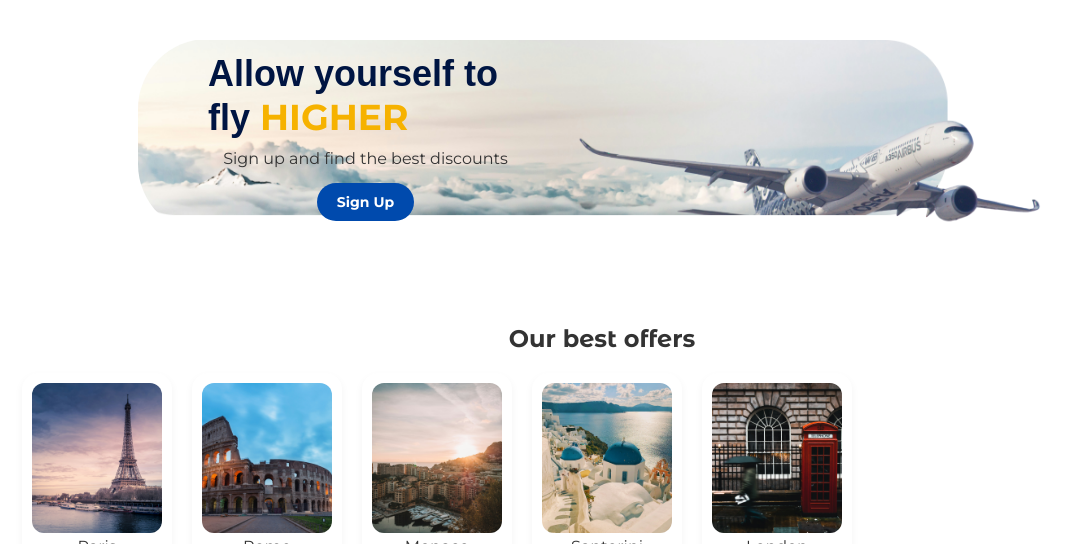
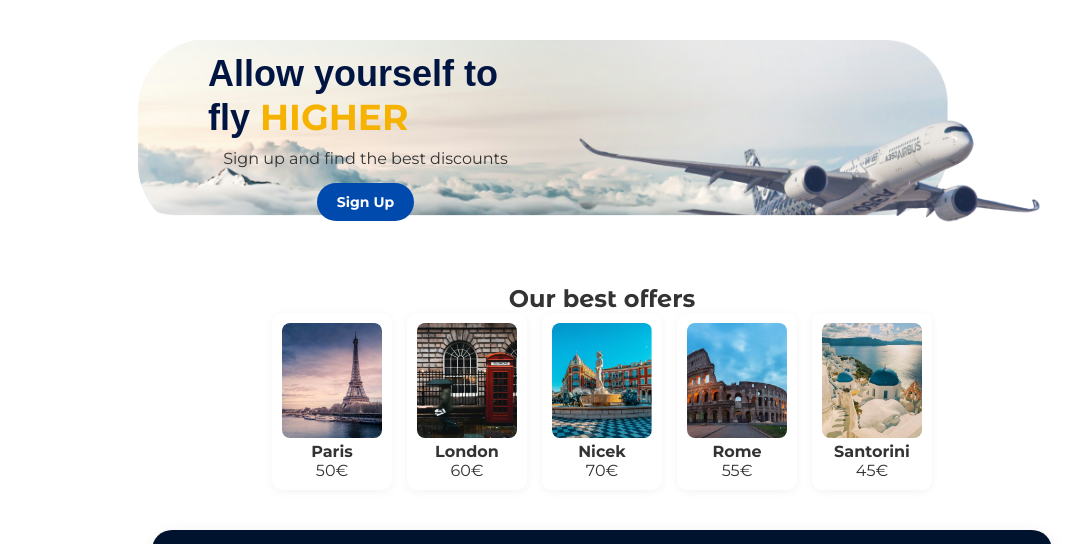
Before and after one commit to Mcaldas11/PROJETO-I, a plain HTML site: page html/home.html in a window 1280 px wide. Shown: the part 1046-1590 px from the top of the page, without its empty margins (38-1121 px from the left). Drawn offline with Linux system fonts and the light colour scheme; a web font is replaced by a local one.

Commit message:
correções

```diff
--- a/css/style.css
+++ b/css/style.css
@@ -277,38 +277,26 @@ header {
   background-color: #003b92;
 }
 
-
-
-/* OFFERS SECTION */
-
-.offers {
-  padding: 40px 20px;
-  max-width: 1200px;
-  margin: auto;
-}
-
-.offers h2 {
-  margin-bottom: 20px;
-}
-
+/* Offers */
 .offer-cards {
   display: flex;
   flex-wrap: wrap;
-  gap: 20px;
+  gap: 15px;
+  justify-content: center;
 }
 
-.card {
+.offer-card {
   background: white;
-  border-radius: 16px;
-  box-shadow: 0 4px 8px rgba(0,0,0,0.05);
+  border-radius: 10px;
   padding: 10px;
-  width: 150px;
   text-align: center;
+  width: 120px;
+  box-shadow: 0 2px 10px rgba(0,0,0,0.05);
 }
 
-.card img {
-  border-radius: 12px;
+.offer-card img {
   width: 100%;
+  border-radius: 8px;
 }
 
 /* FOOTER */
--- a/html/home.html
+++ b/html/home.html
@@ -119,16 +119,36 @@
     </div>
   </div>
 
-  <div class="offers">
-    <h2>Our best offers</h2>
-    <div class="offer-cards">
-      <div class="card"><img src="/assets/img/paris.png" alt="Paris"><p>Paris<br><small>50€</small></p></div>
-      <div class="card"><img src="/assets/img/rome.png" alt="Rome"><p>Rome<br><small>80€</small></p></div>
-      <div class="card"><img src="/assets/img/monaco.png" alt="Monaco"><p>Monaco<br><small>100€</small></p></div>
-      <div class="card"><img src="/assets/img/santorini.png" alt="Santorini"><p>Santorini<br><small>120€</small></p></div>
-      <div class="card"><img src="/assets/img/london.png" alt="London"><p>London<br><small>70€</small></p></div>
-    </div>
-  </div>
+  <section class="best-offers">
+      <h2>Our best offers</h2>
+      <div class="offer-cards">
+        <div class="offer-card">
+          <img src="/assets/img/paris.png" alt="Paris">
+          <h4>Paris</h4>
+          <span>50€</span>
+        </div>
+        <div class="offer-card">
+          <img src="/assets/img/london.png" alt="London">
+          <h4>London</h4>
+          <span>60€</span>
+        </div>
+        <div class="offer-card">
+          <img src="/assets/img/nice.png" alt="Nice">
+          <h4>Nicek</h4>
+          <span>70€</span>
+        </div>
+        <div class="offer-card">
+          <img src="/assets/img/rome.png" alt="Rome">
+          <h4>Rome</h4>
+          <span>55€</span>
+        </div>
+        <div class="offer-card">
+          <img src="/assets/img/santorini.png" alt="Santorini">
+          <h4>Santorini</h4>
+          <span>45€</span>
+        </div>
+      </div>
+    </section>
 
   <footer>
     <img src="/assets/img/logo.png" alt="Swift logo" class="logo">
```
Also changed, not shown: html/flights.html (+13 -13 lines), index.html (+30 -10 lines), assets/img/nice.png (added).
